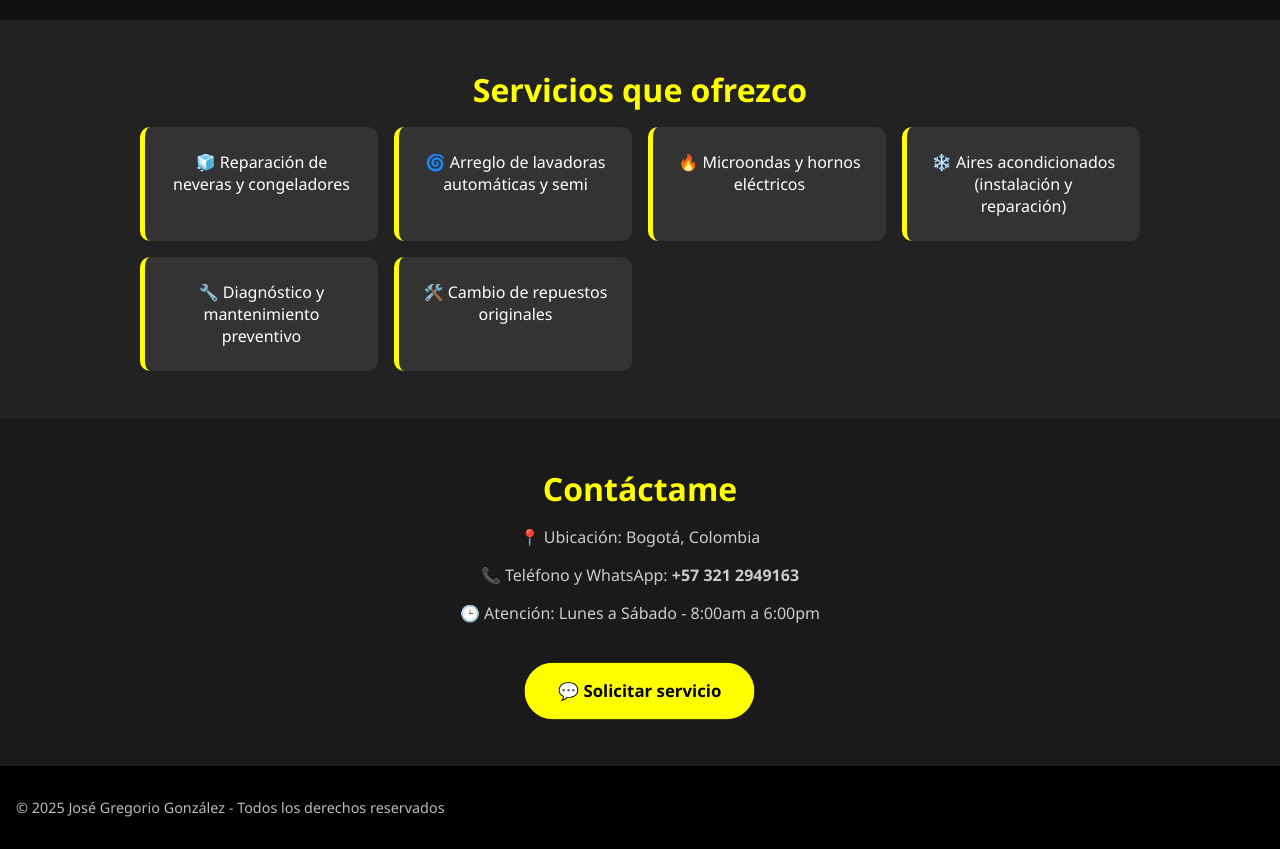
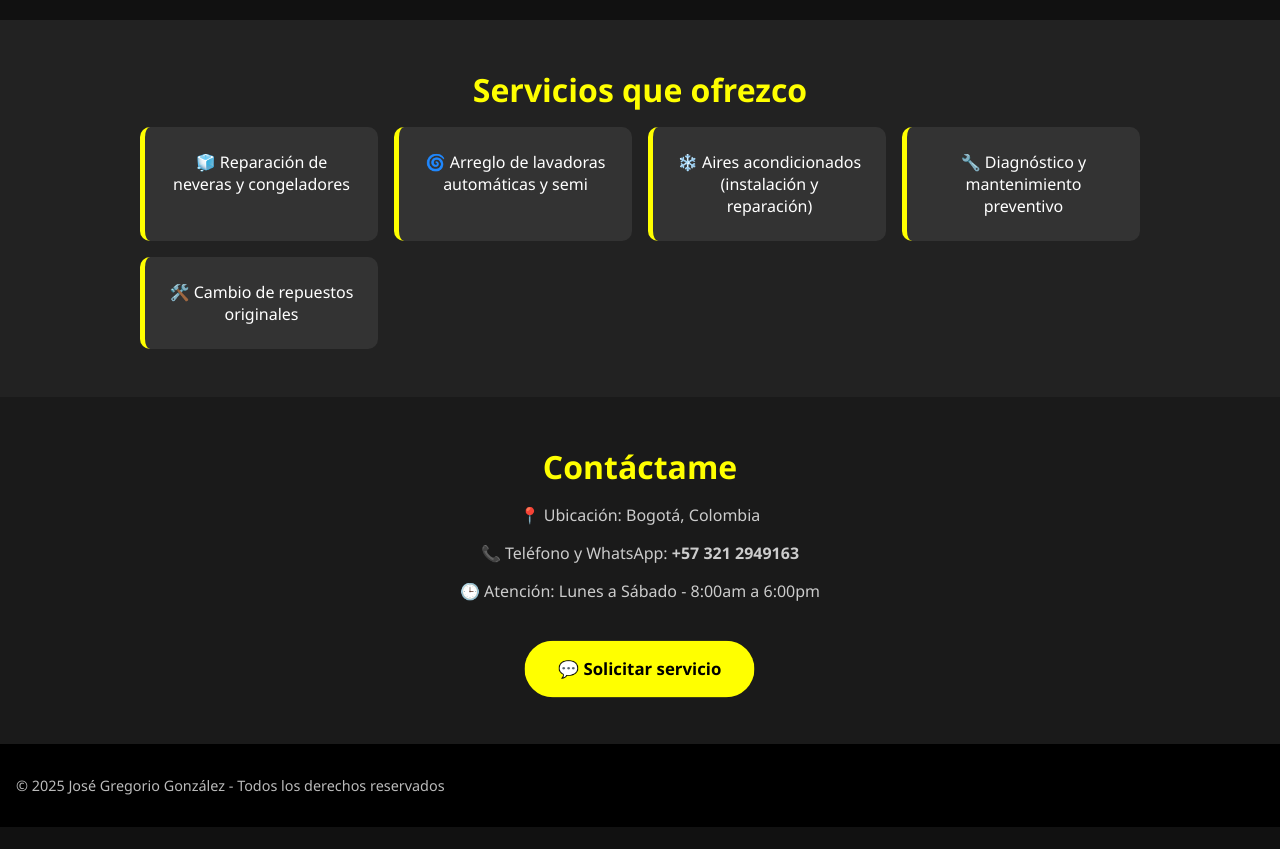
Before and after one commit to josegregorioelectrodomestico/josegregorioelectrodomestico.github.io, a plain HTML site: page index.html in a window 1280 px wide. Shown: the part 1200-2049 px from the top of the page. After the commit the page ends 2027 px from the top, so only its background shows below. Drawn offline with Linux system fonts and the light colour scheme.

Commit message:
Update index.html

```diff
--- a/index.html
+++ b/index.html
@@ -213,7 +213,6 @@
   <ul>
     <li>🧊 Reparación de neveras y congeladores</li>
     <li>🌀 Arreglo de lavadoras automáticas y semi</li>
-      <li>🔥 Microondas y hornos eléctricos</li>
     <li>❄️ Aires acondicionados (instalación y reparación)</li>
     <li>🔧 Diagnóstico y mantenimiento preventivo</li>
     <li>🛠️ Cambio de repuestos originales</li>
```
Lines whose indentation alone changed are shown as unchanged.
